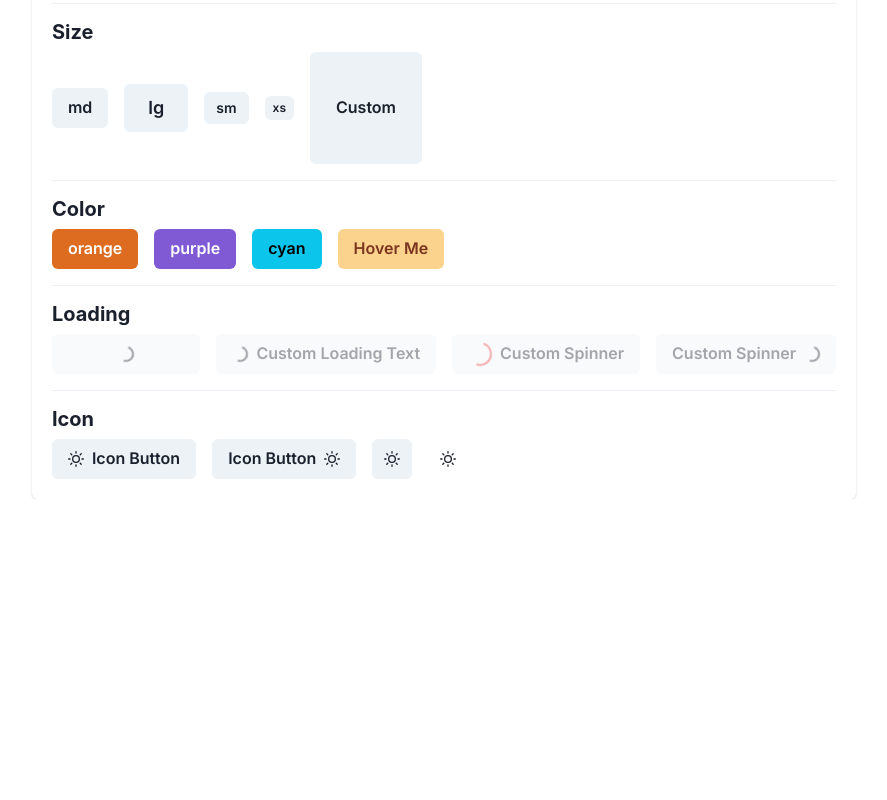
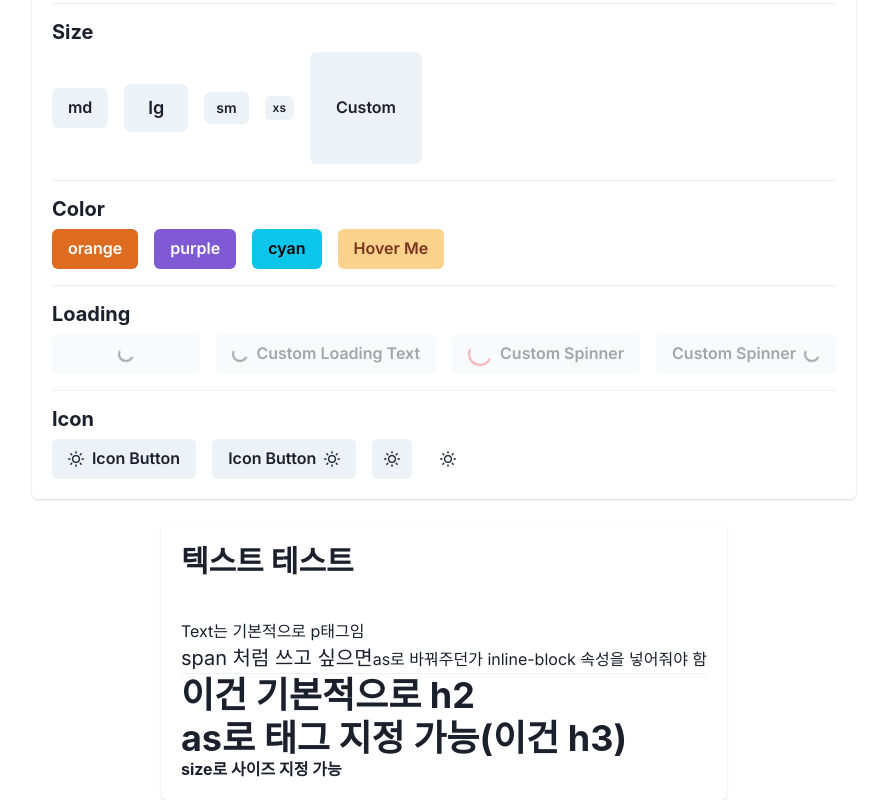
Before and after one commit to yoouyeon/playground, a Next.js app in the folder 2024-smilegate-weeklyton/: page /component in a window 1280 px wide. Shown: the part 293-1093 px from the top of the page, without its empty margins (196-1083 px from the left). Before the commit the page ends 800 px from the top, so only its background shows below. Built offline with nearby package versions, Linux system fonts and the light colour scheme.

Commit message:
[2024-smilegate-weeklyton] 텍스트 테스트

```diff
--- a/2024-smilegate-weeklyton/src/app/component/page.tsx
+++ b/2024-smilegate-weeklyton/src/app/component/page.tsx
@@ -1,6 +1,7 @@
 import { Button, VStack } from "@chakra-ui/react";
 import Link from "next/link";
 import ButtonTest from "./buttonTest";
+import TextTest from "./textText";
 
 const ComponentHome = () => {
   return (
@@ -9,6 +10,7 @@ const ComponentHome = () => {
         <Link href="/">홈으로 이동</Link>
       </Button>
       <ButtonTest />
+      <TextTest />
     </VStack>
   );
 };
--- /dev/null
+++ b/2024-smilegate-weeklyton/src/app/component/textText.tsx
@@ -0,0 +1,33 @@
+import {
+  Card,
+  CardBody,
+  CardHeader,
+  Divider,
+  Heading,
+  Text,
+} from "@chakra-ui/react";
+
+const TextTest = () => (
+  <Card>
+    <CardHeader>
+      <Heading as="h2" size="lg">
+        텍스트 테스트
+      </Heading>
+    </CardHeader>
+    <CardBody>
+      <Text>Text는 기본적으로 p태그임</Text>
+      <Text as={"span"} fontSize="xl">
+        span 처럼 쓰고 싶으면
+      </Text>
+      <Text display={"inline-block"}>
+        as로 바꿔주던가 inline-block 속성을 넣어줘야 함
+      </Text>
+      <Divider />
+      <Heading>이건 기본적으로 h2</Heading>
+      <Heading as={"h3"}>as로 태그 지정 가능(이건 h3)</Heading>
+      <Heading size={"sm"}>size로 사이즈 지정 가능</Heading>
+    </CardBody>
+  </Card>
+);
+
+export default TextTest;
```
Also changed, not shown: 1 other file (tests, documents, lock files or other folders).
